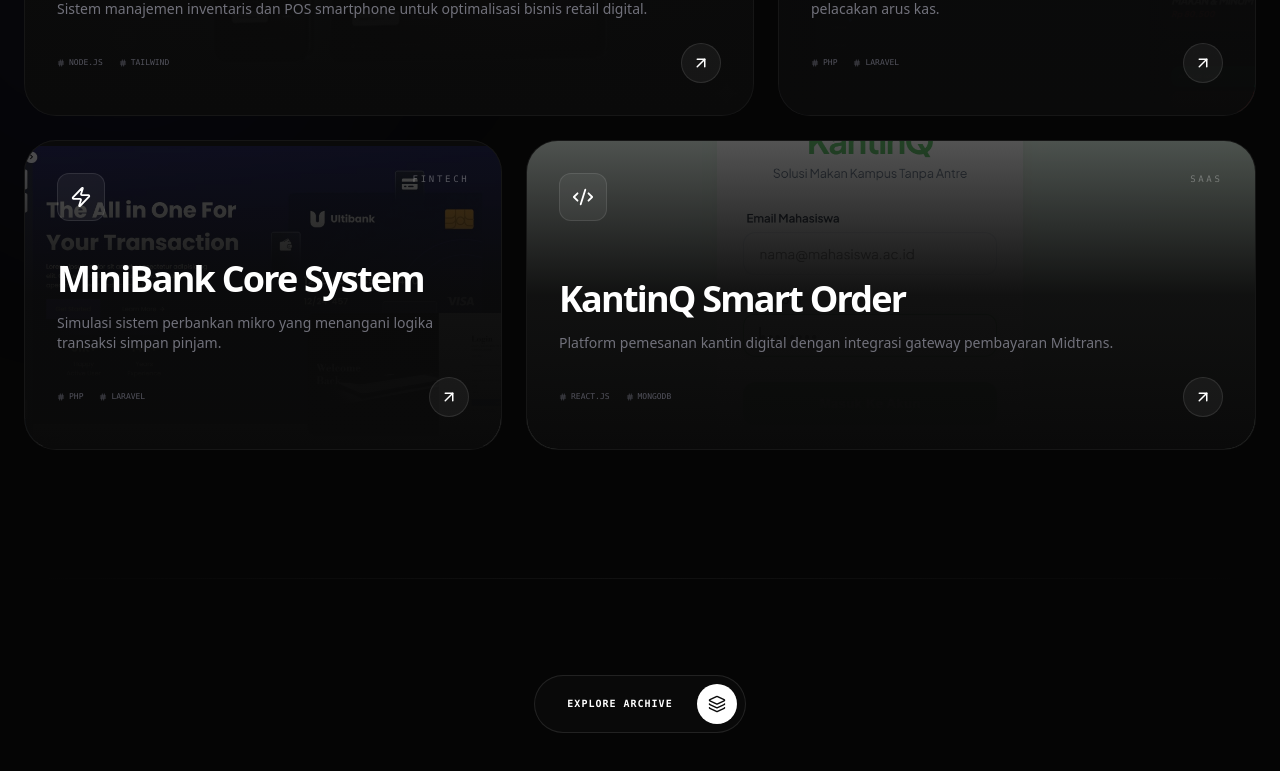
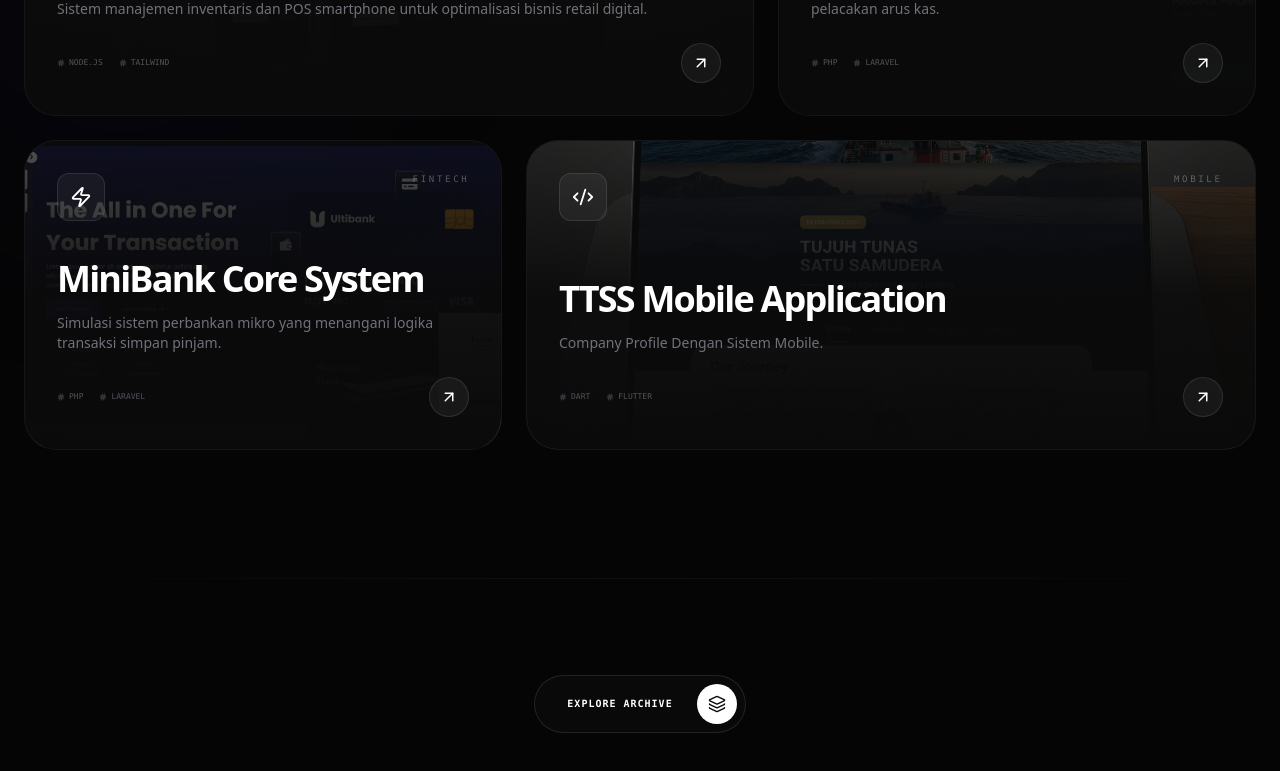
Before and after one commit to dewagibran0-oss/dew-portofolio, a Next.js app: page / in a window 1280 px wide. Shown: the part 7142-7913 px from the top of the page. Built offline with nearby package versions, Linux system fonts and the light colour scheme.

Commit message:
upgrade project

```diff
--- a/src/app/archive/page.tsx
+++ b/src/app/archive/page.tsx
@@ -28,7 +28,8 @@ const PROJECT_DATA = [
   { id: "06", year: "2024", title: "Esa Jaya Labdagati", category: "Company", tech: ["HTML", "CSS", "JS"], image: "/ejl.png", githubUrl: "https://github.com/dewa/esa-jaya", liveUrl: "https://esajayalabdagati.com/", status: "Active", description: "Professional corporate interface for heavy industrial mining logistics." },
   { id: "07", year: "2024", title: "Sembilan Dua", category: "Company", tech: ["HTML", "CSS", "JS"], image: "/sdd.png", githubUrl: "https://github.com/dewa/928-trade", liveUrl: "https://sembilanduadelapan.com/", status: "Active", description: "Global trade portal facilitating multi-national shipping and currency." },
   { id: "08", year: "2023", title: "Pelayaran Tujuh", category: "Company", tech: ["HTML", "CSS", "JS"], image: "/pelayaran.jpg", githubUrl: "https://github.com/dewa/tujuh-tunas", liveUrl: "https://www.tujuhtunassatusamudera.com/", status: "Active", description: "Maritime enterprise solution for fleet management and cargo tracking." },
-  { id: "09", year: "2023", title: "E-Commerce", category: "E-Commerce", tech: ["PHP", "MySQL", "Midtrans"], image: "/octa.jpg", githubUrl: "https://github.com/dewa/tujuh-tunas", liveUrl: "#", status: "Archived", description: "Full-scale E-commerce application with integrated payment gateway." }
+  { id: "09", year: "2023", title: "E-Commerce", category: "E-Commerce", tech: ["PHP", "MySQL", "Midtrans"], image: "/octa.jpg", githubUrl: "https://github.com/dewa/tujuh-tunas", liveUrl: "#", status: "Archived", description: "Full-scale E-commerce application with integrated payment gateway." },
+  { id: "10", year: "2026", title: "TTSS Mobile Application", category: "Mobile", tech: ["Flutter", "Dart",], image: "/ttss-mobile.png", githubUrl: "https://github.com/dewa/tujuh-tunas", liveUrl: "#", status: "Active", description: "Maritime enterprise solution for fleet management and cargo tracking Mobile." }
 ] as const;
 
 /**
@@ -128,7 +129,7 @@ ProjectCard.displayName = "ProjectCard";
 function ArchiveContent() {
   const [activeTab, setActiveTab] = useState("All");
   const [search, setSearch] = useState("");
-  const categories = ["All", "Fullstack", "E-Commerce", "Fintech", "Company"];
+  const categories = ["All", "Fullstack", "E-Commerce", "Fintech", "Company", "Mobile"];
 
   // Memoized filter logic for zero-lag searching
   const filtered = useMemo(() => {
--- a/src/components/Projects.tsx
+++ b/src/components/Projects.tsx
@@ -48,11 +48,11 @@ const PROJECTS = [
   },
   {
     id: "04",
-    title: "KantinQ Smart Order",
-    category: "SaaS",
-    description: "Platform pemesanan kantin digital dengan integrasi gateway pembayaran Midtrans.",
-    tags: ["React.js", "MongoDB", "Midtrans"],
-    image: "/kantinq.png",
+    title: "TTSS Mobile Application",
+    category: "Mobile",
+    description: "Company Profile Dengan Sistem Mobile.",
+    tags: ["Dart", "Flutter"],
+    image: "/ttss-mobile.png",
     gridClass: "lg:col-span-3 lg:row-span-1",
     accent: "#06b6d4",
     icon: Code2
```
Also changed, not shown: public/ttss-mobile.png (added).
